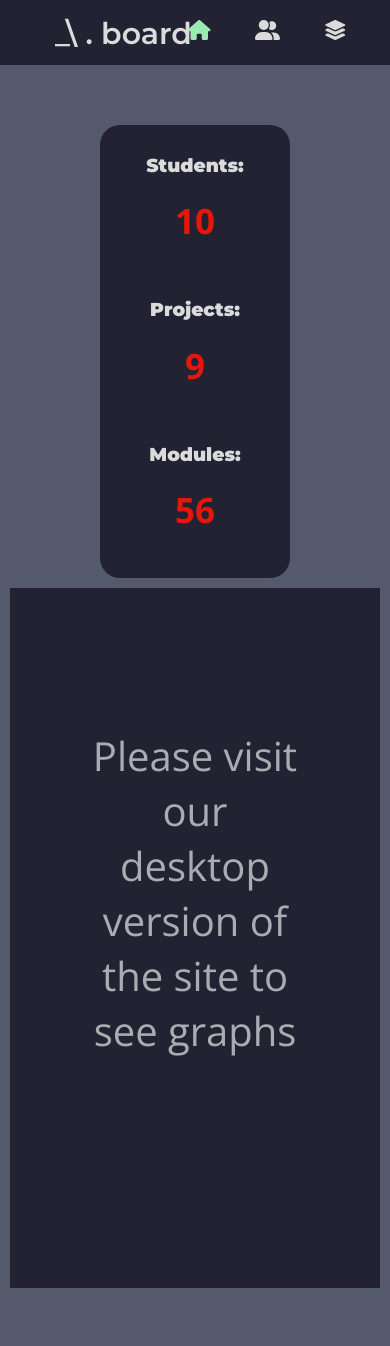
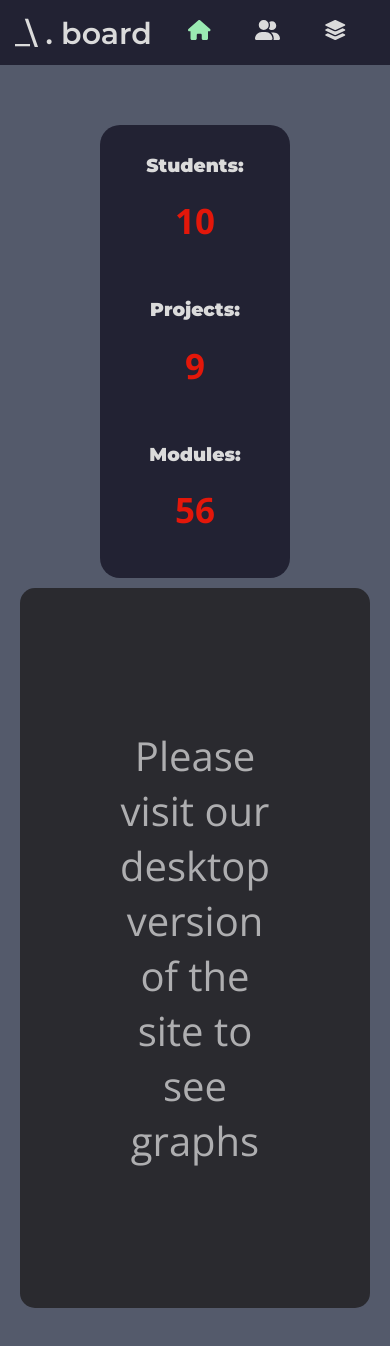
Before and after one commit to ViktoriyadeS/FRONT-Eindopdracht-React-Dashboard, a React (Create React App) app: page / in a window 390 px wide. Shown: the top 1346 px of the page. Built offline with nearby package versions, Linux system fonts and the light colour scheme.

Commit message:
finalc hanges css

```diff
--- a/src/App.css
+++ b/src/App.css
@@ -173,9 +173,7 @@ canvas {
 }
 
 .mobile-box {
-    width: 100%;
-    height: 500px;
-    background-color: #222233;
+    background-color: #2a2a2f;
     color: rgba(255, 255, 255, 0.623);
     border-radius: 15px;
     text-align: center;
@@ -244,4 +242,7 @@ canvas {
         top: 80px;
         left: 0;
     }
+    .App-top{
+        padding-left: 15px;
+    }
 }
```
